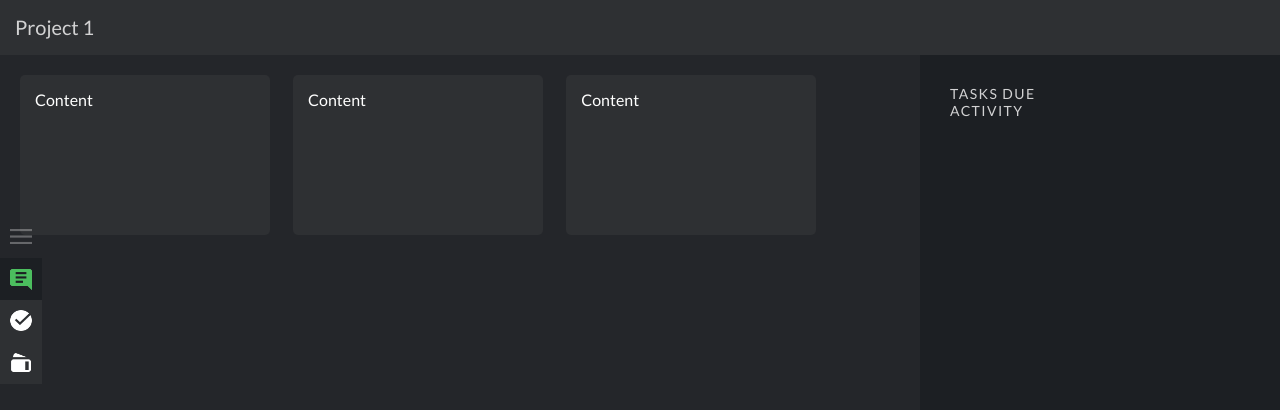
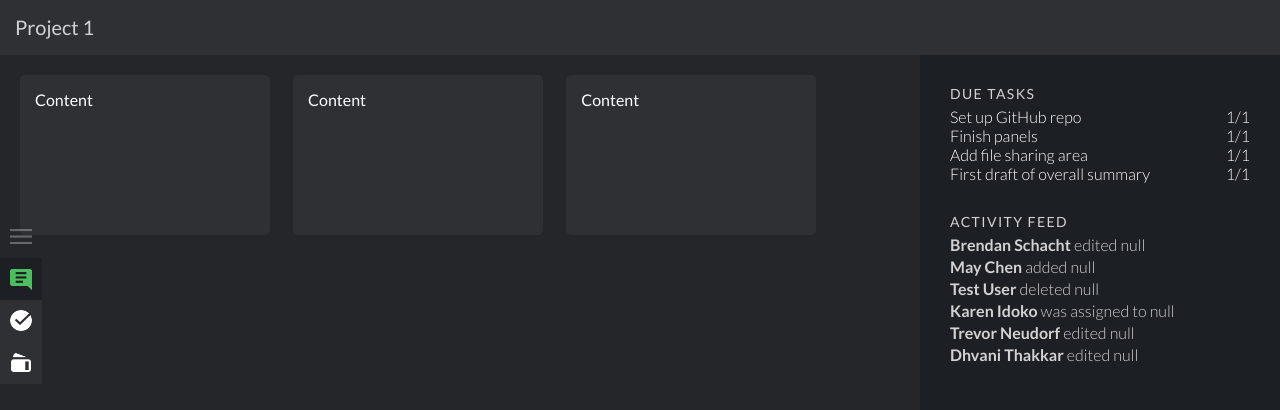
Before and after one commit to thydamine/todo, a plain HTML site: page index.html in a window 1280 px wide. Drawn offline with nearby package versions, Linux system fonts and the light colour scheme.

Commit message:
adds task and activity objects to notifications

```diff
--- a/activityFeed.js
+++ b/activityFeed.js
@@ -23,6 +23,23 @@ class ActivityFeedItem {
     }
     get description(){
         let desc = "";
+        let nameOfPerson = proj.people[this.personChanged].name;
+        let nameOfPersonHtml = "<b>" + nameOfPerson + "</b>";
+        switch(this.changeType){
+            case "EDIT":
+                desc = nameOfPersonHtml + " edited " + this.itemChanged;
+                break;
+            case "ADD":
+                desc = nameOfPersonHtml + " added " + this.itemChanged;
+                break;
+            case "DELETE":
+                desc = nameOfPersonHtml + " deleted " + this.itemChanged;
+                break;
+            case "ASSIGN":
+                desc = nameOfPersonHtml + " was assigned to " + this.itemChanged;
+                break;
+        }
+        return desc;
     }
     changeType;
     personChanged;
--- a/index.html
+++ b/index.html
@@ -14,6 +14,7 @@
   <script src="https://ajax.googleapis.com/ajax/libs/jqueryui/1.13.2/jquery-ui.min.js"></script>
   <script type="text/javascript" src="tasks.js"></script>
   <script type="text/javascript" src="project.js"></script>
+  <script type="text/javascript" src="activityFeed.js"></script>
   <script type="text/javascript" src="chat.js"></script>
   <script type="text/javascript" src="tags.js"></script>
   <script type="text/javascript" src="toggles.js"></script>
--- a/panelRender.js
+++ b/panelRender.js
@@ -133,18 +133,56 @@ function getHtmlForTaskItem(listIndex, taskIndex){
 
     return html;
 }
-function renderActivityFeed(){
+/**
+ * Generates HTML for the due tasks section of the activity feed
+ * @returns HTML code string that can be sent to the DOM
+ */
+function getHtmlForDueTasks(){
     let html = "";
+    let concatLength = 30;
+    html += '<div class="panelNotificationSubheading">Due Tasks</div>';
+    for (let i = 0; i < projects[currentProject].tasks.length; i++){
+        let task = projects[currentProject].tasks[i];
+
+        // Shorten the task name
+        let taskName = task.name;
+        if (taskName.length > concatLength){
+            taskName = taskName.substring(0, concatLength) + "...";
+        }
+
+        let ONE_DAY_IN_MS = 86400000;
+        if (task.dueDate < Date.now() - ONE_DAY_IN_MS){
+            html += '<div class="panelDueTaskContainer">';
+                html += '<div class="panelDueTaskTitle">' + taskName;
+                html += '<div class="panelDueTaskDate">' + task.dueDateString + '</div>';
+                html += '</div>';
+            html += '</div>';
+        }
+    }
+    return html;
+}
+function getHtmlForActivityFeed(){
+    let html = "";
+    let topMargin = 30;
+    html += '<div class="panelNotificationSubheading" style="margin-top:' + topMargin + 'px">Activity Feed</div>';
     let activity = projects[currentProject].activityFeed;
     for (let i = 0; i < activity.length; i++){
         let item = activity[i];
         html += '<div class="panelActivityItem">';
         html += '<div class="panelActivityIcon"></div>';
         html += '<div class="panelActivityText">';
-        html += item.name;
+        html += item.description;
         html += '</div></div>';
     }
-    document.getElementById("panelActivityFeed").innerHTML = html;
+    return html;
+}
+function renderActivityFeed(){
+    let html = "";
+    html += '<div class="panelNotificationsContainer">';
+    html += getHtmlForDueTasks();
+    html += getHtmlForActivityFeed();
+    html += '</div>';
+    document.getElementById("notificationPanel").innerHTML = html;
 }
 
 // Do an initial render of the panel
--- a/panels.css
+++ b/panels.css
@@ -53,6 +53,16 @@ body {
     color: var(--deEmphasizedSmallText);
     text-transform: uppercase;
     letter-spacing: 0.1em;
+    margin-bottom: 5px;
+}
+.panelDueTaskTitle {
+}
+.panelDueTaskDate {
+    float: right;
+}
+.panelActivityText {
+    color: var(--deEmphasizedSmallText);
+    margin-bottom: 3px;
 }
 .iconTabContainer {
     position: absolute;
--- a/project.js
+++ b/project.js
@@ -37,6 +37,13 @@ class Project {
     get numberOfTaskLists() {
         return this.taskLists.length;
     }
+    get tasks() {
+        let tasks = [];
+        this.taskLists.forEach(list => {
+            tasks = tasks.concat(list.tasks);
+        });
+        return tasks;
+    }
 }
 
 // Common data for each panel, this never really changes.
--- a/tasks.js
+++ b/tasks.js
@@ -34,4 +34,9 @@ class Task {
     setDueDate(dueDateTimestamp){
         this.dueDate = dueDateTimestamp;
     }
+    get dueDateString(){
+        let date = new Date(this.dueDate);
+        // cut the last 5 characters from a string
+        return date.toLocaleDateString().slice(0, -5);
+    }
 }
```
